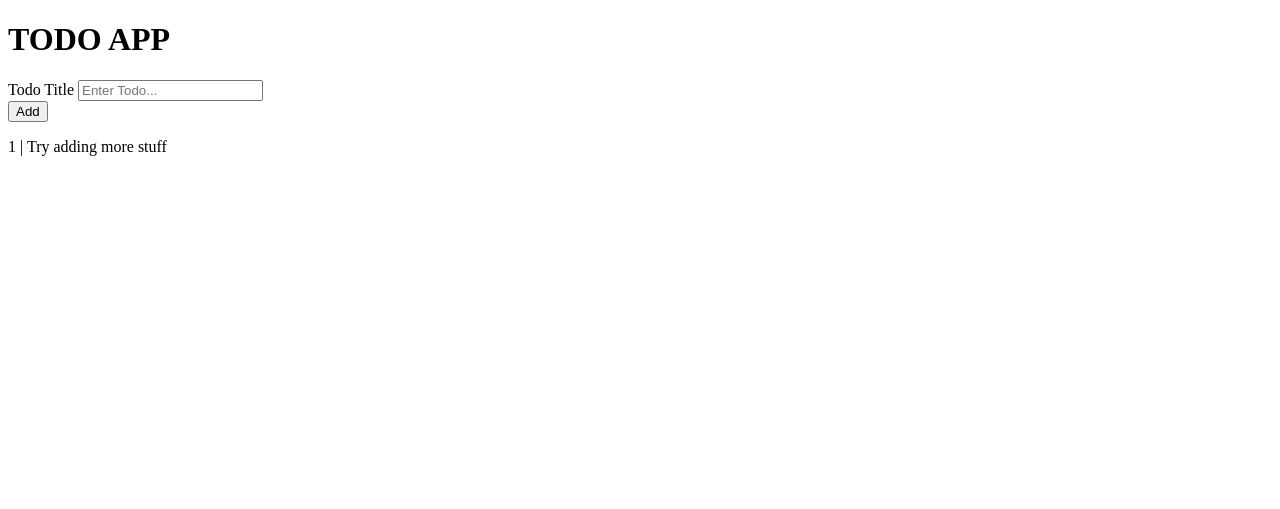
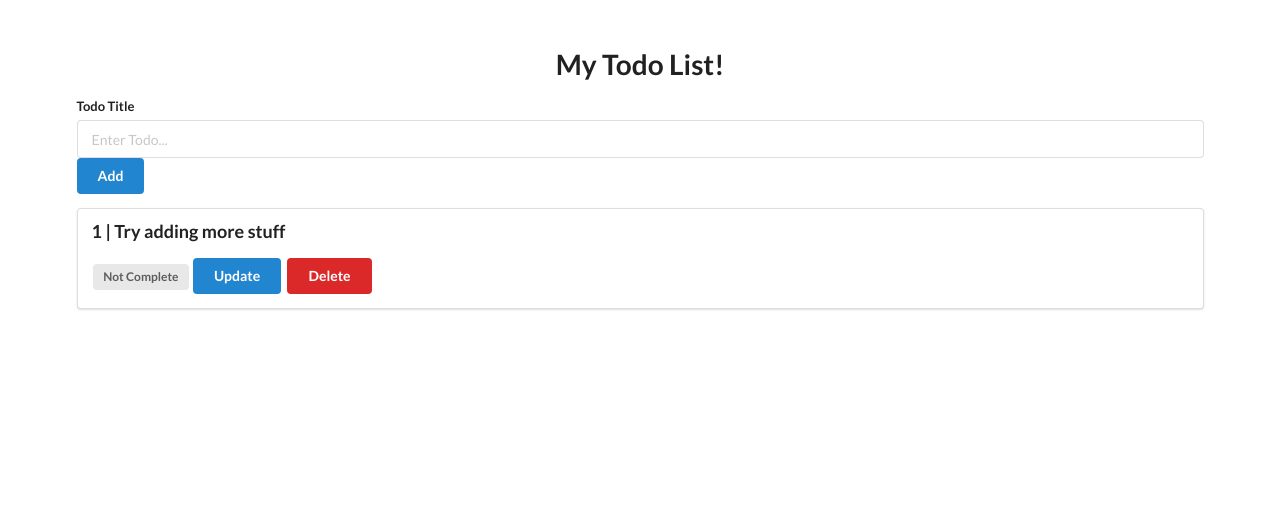
Before and after one commit to GrhmCrackerz/flask-todo, a Flask app: page / in a window 1280 px wide. Shown: the top 509 px of the page. Before the commit the page ends 156 px from the top, so only its background shows below. Run offline with Flask 3, Linux system fonts and the light colour scheme; data comes from the database, SQL or seed files in the repository; both versions use the stored data as it was after the commit; some libraries are stand-ins or nearby versions.

Commit message:
Complete App from video tutorial

```diff
--- a/app.py
+++ b/app.py
@@ -1,4 +1,4 @@
-from flask import Flask, render_template
+from flask import Flask, render_template, request, redirect, url_for
 from flask_sqlalchemy import SQLAlchemy
 
 app = Flask(__name__)
@@ -18,8 +18,33 @@ class Todo(db.Model):
 def index():
     #show all todos on index page
     todo_list = Todo.query.all()
-    print(todo_list)
+    #print(todo_list)
     return render_template('base.html', todo_list=todo_list)
+
+@app.route("/add", methods=["POST"])
+def add():
+    # add new item
+    title = request.form.get("title")
+    new_todo = Todo(title=title, complete=False) # creates new item for todo list, set initially to false
+    db.session.add(new_todo) # adds item to database
+    db.session.commit() # sends/commits the information to the database
+    return redirect(url_for("index")) # after adding something to the list, redirect to the "index" url to refresh page
+
+@app.route("/update/<int:todo_id>")
+def update(todo_id):
+    # update an existing item
+    todo = Todo.query.filter_by(id=todo_id).first() # we query through our list/db by the todo_id, we only need to return the first one
+    todo.complete = not todo.complete # we set this to the opposite so that we can go back to either complete or not complete
+    db.session.commit() # sends/commits the information to the database
+    return redirect(url_for("index")) # after adding something to the list, redirect to the "index" url to refresh page
+
+@app.route("/delete/<int:todo_id>")
+def delete(todo_id):
+    # delete an existing item
+    todo = Todo.query.filter_by(id=todo_id).first() # we query through our list/db by the todo_id, we only need to return the first one
+    db.session.delete(todo)
+    db.session.commit() # sends/commits the information to the database
+    return redirect(url_for("index")) # after adding something to the list, redirect to the "index" url to refresh page
 
 
 if __name__ == "__main__":
--- a/templates/base.html
+++ b/templates/base.html
@@ -5,23 +5,40 @@
     <meta charset="UTF-8">
     <meta name="viewport" content="width=device-width, initial-scale=1.0">
     <title>todo app</title>
+
+    <link rel="stylesheet" href="https://cdn.jsdelivr.net/npm/semantic-ui@2.5.0/dist/semantic.min.css">
+    <script src="https://cdn.jsdelivr.net/npm/semantic-ui@2.5.0/dist/semantic.min.js"></script>
 </head>
 <body>
-    <h1>TODO APP</h1>
 
-    <form action="">
-        <div>
+    <div style="margin-top: 50px" class="ui container">
+
+    <h1 class="ui center aligned header">My Todo List!</h1>
+
+    <form class="ui form" action="/add" method="post">
+        <div class="field">
             <label for="title">Todo Title</label>
             <input type="text" name="title" placeholder="Enter Todo...">
             <br>
-            <button type="submit">Add</button>
+            <button class="ui blue button" type="submit">Add</button>
         </div>
     </form>
 
     {% for todo in todo_list %}
-        <p> {{ todo.id }} | {{ todo.title }} </p>
+    <div class="ui segment">
+        <p class="ui big header"> {{ todo.id }} | {{ todo.title }} </p>
+
+        {% if todo.complete == False %}
+            <span class="ui gray label">Not Complete</span>
+        {% else %}
+            <span class="ui green label">Completed</span>
+        {% endif %}
+
+        <a class="ui blue button" href="/update/{{ todo.id }}">Update</a>
+        <a class="ui red button" href="/delete/{{ todo.id }}">Delete</a>
+    </div>
     {% endfor %}
 
+</div>
 </body>
-
 </html>
```
Also changed, not shown: instance/db.sqlite.
